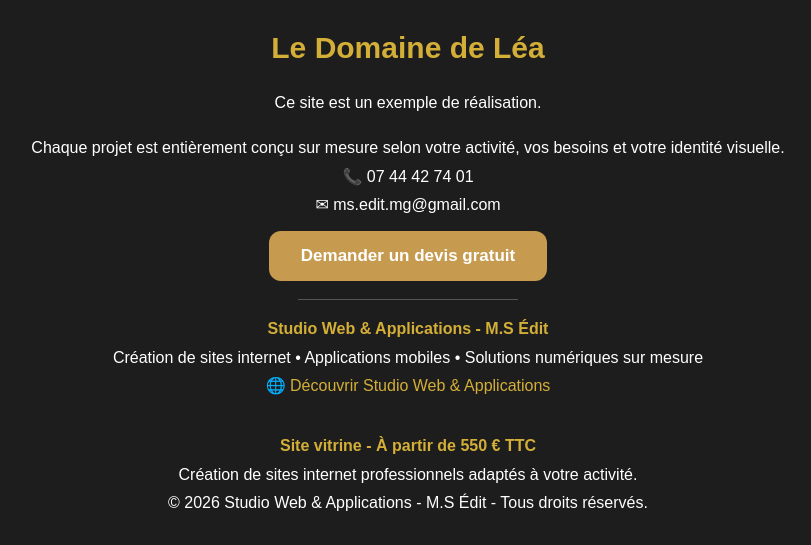
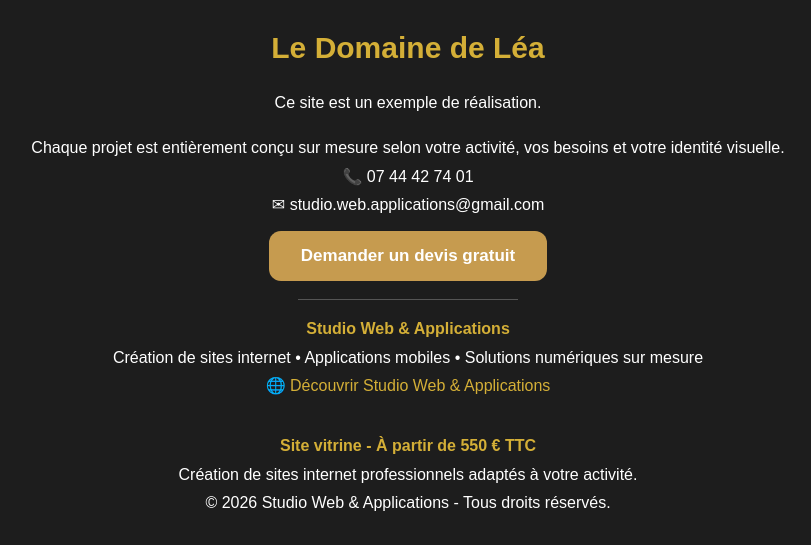
Before and after one commit to MSEDIT-1304/demo-le-domaine-de-lea, a Flask app: page /contact in a window 1280 px wide. Shown: the part 1901-2446 px from the top of the page, without its empty margins (232-1043 px from the left). Run offline with Flask 3, Linux system fonts and the light colour scheme.

Commit message:
Update contact.html

```diff
--- a/templates/contact.html
+++ b/templates/contact.html
@@ -108,7 +108,7 @@ Chaque projet est entièrement conçu sur mesure selon votre activité, vos beso
 
 <p>
 
-✉ ms.edit.mg@gmail.com
+✉ studio.web.applications@gmail.com
 
 </p>
 
@@ -126,7 +126,7 @@ Demander un devis gratuit
 
 <p>
 
-<strong>Studio Web & Applications - M.S Édit</strong>
+<strong>Studio Web & Applications</strong>
 
 </p>
 
@@ -162,7 +162,7 @@ Création de sites internet professionnels adaptés à votre activité.
 
 <p>
 
-© 2026 Studio Web & Applications - M.S Édit - Tous droits réservés.
+© 2026 Studio Web & Applications - Tous droits réservés.
 
 </p>
 
```
